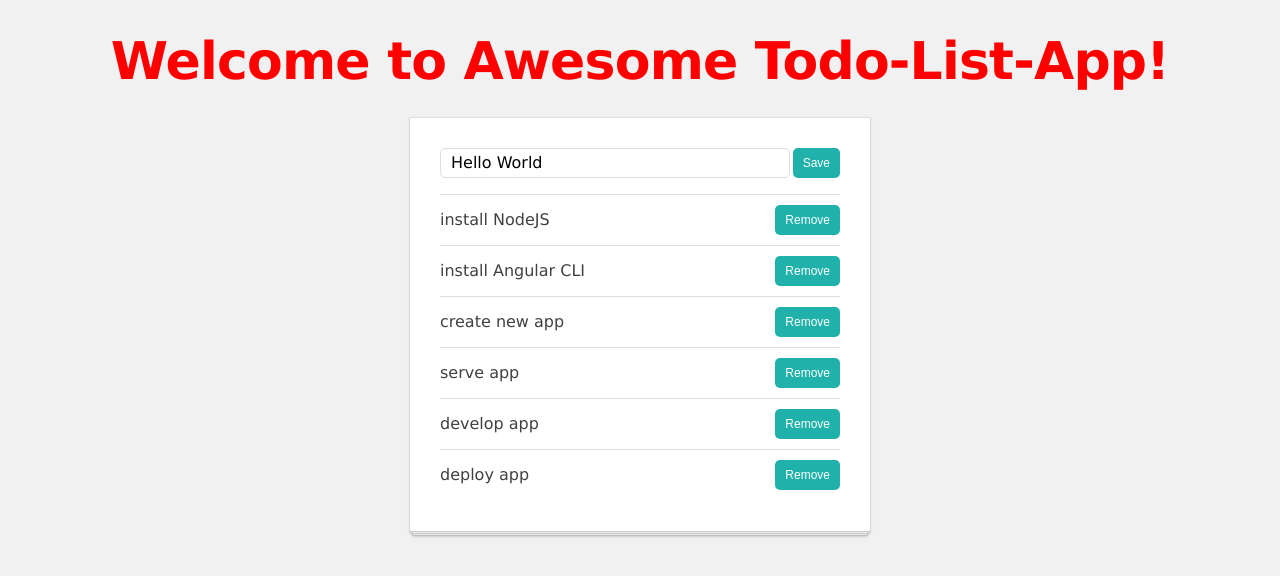
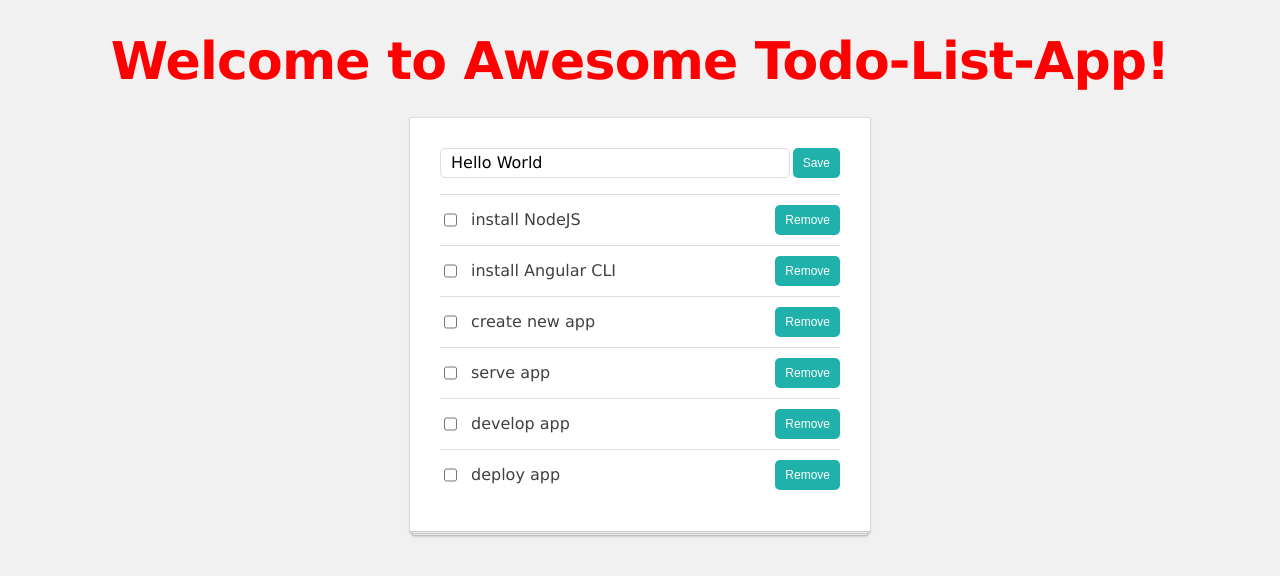
Before and after one commit to NymeriaFirence/todo, an Angular app: page / in a window 1280 px wide. Shown: the top 576 px of the page. Built offline with nearby package versions, Linux system fonts and the light colour scheme.

Commit message:
push whole project*

```diff
--- a/src/app/list-manager/list-manager.component.ts
+++ b/src/app/list-manager/list-manager.component.ts
@@ -11,7 +11,8 @@
     <ul>
       <li *ngFor="let todoItem of todoList">
         <app-todo-item [item]="todoItem"
-                      (remove)="removeItem($event)"></app-todo-item>
+                      (remove)="removeItem($event)"
+                      (update)="updateItem($event.item, $event.changes)"></app-todo-item>
       </li>
     </ul>
   </div>
@@ -41,4 +42,8 @@
     this.todoListService.deleteItem(item);
   }
 
+  updateItem(item, changes){
+    this.todoListService.updateItem(item, changes);
+  }
+
 }
--- a/src/app/todo-item/todo-item.component.css
+++ b/src/app/todo-item/todo-item.component.css
@@ -16,3 +16,7 @@
   flex-grow: 1;
   padding-left: 11px;
 }
+
+.todo-complete {
+  text-decoration: line-through;
+}
--- a/src/app/todo-item/todo-item.component.ts
+++ b/src/app/todo-item/todo-item.component.ts
@@ -6,7 +6,10 @@
   selector: 'app-todo-item',
   template: `
   <div class="todo-item">
-    {{ item.title }}
+    <input type="checkbox" (click) = "completeItem()"/>
+    <span class="todo-title" [ngClass]="{'todo-complete': item.completed}">
+      {{ item.title }}
+    </span>
     <button class="btn" (click)="removeItem()">Remove</button>
   </div>
 
@@ -17,12 +20,22 @@
 export class TodoItemComponent implements OnInit  {
   @Input() item: TodoItem;
   @Output() remove: EventEmitter<TodoItem> = new EventEmitter();
+  @Output() update: EventEmitter<any> = new EventEmitter();
 
   constructor() { }
 
   ngOnInit() {
   }
+
   removeItem() {
     this.remove.emit(this.item);
   }
+
+  // put this method below ngOnInit
+    completeItem() {
+      this.update.emit({
+        item: this.item,
+        changes: {completed: !this.item.completed}
+      });
+    }
 }
```
